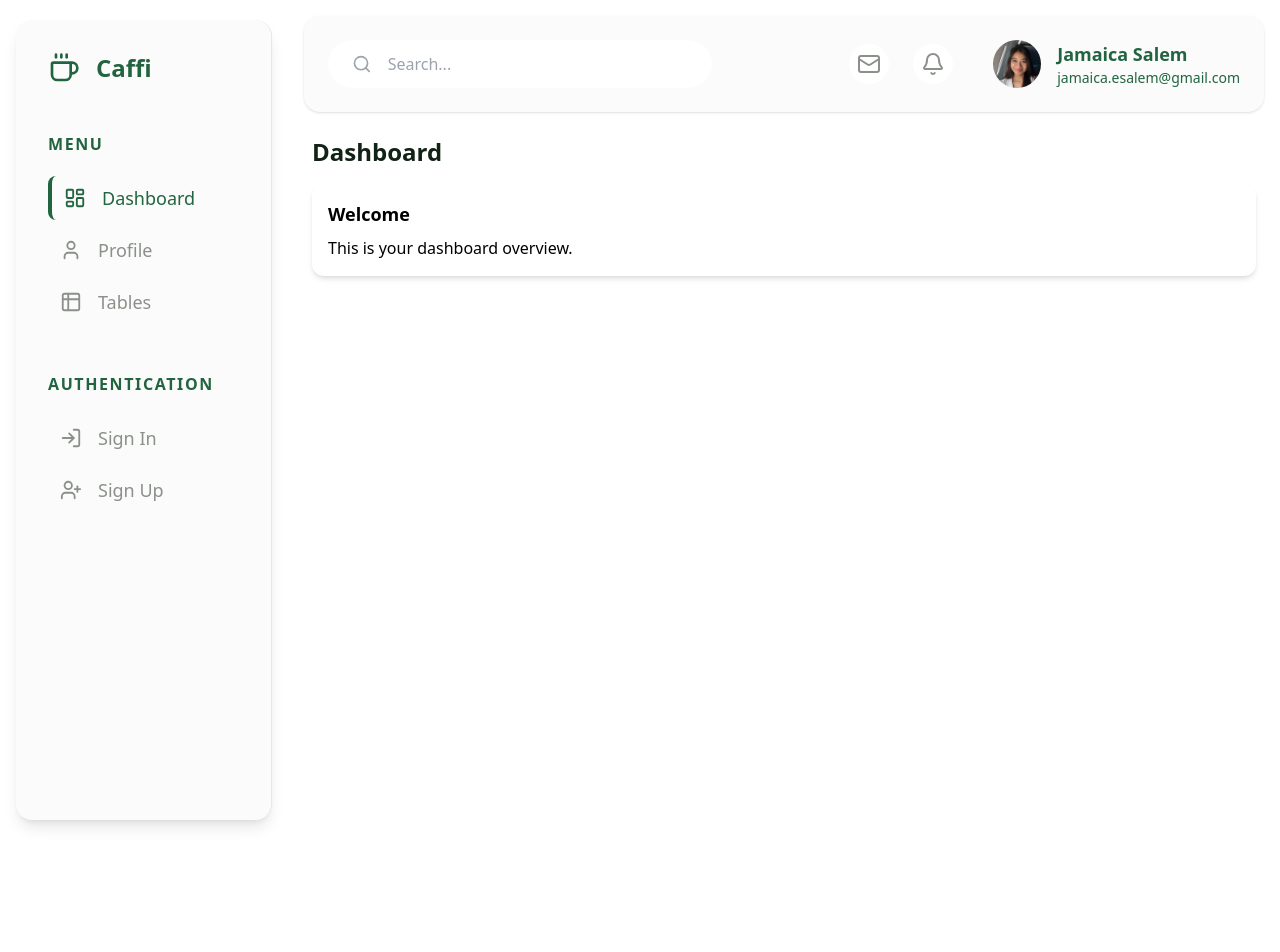
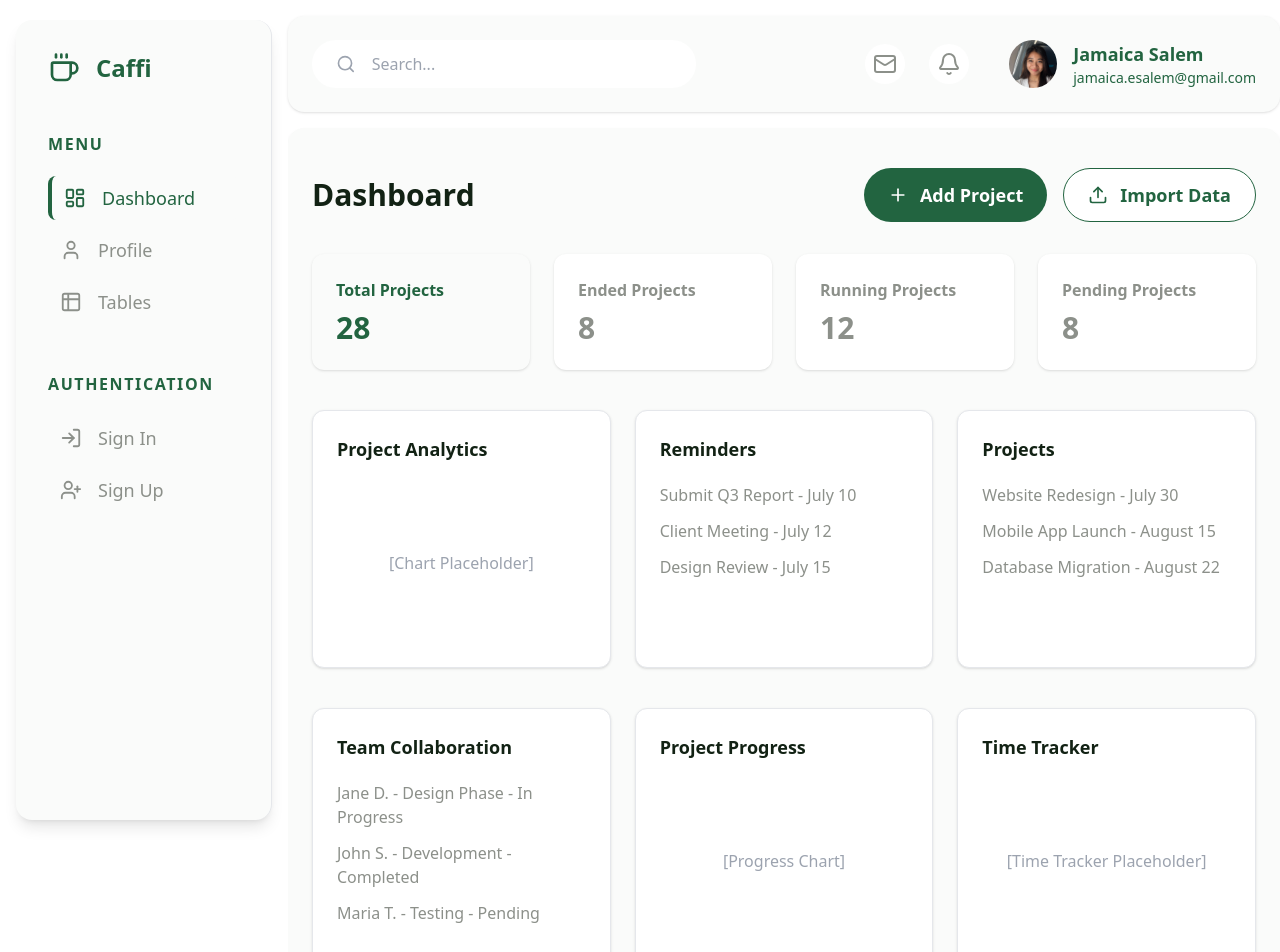
Before and after one commit to jamaica-salem/caffi, a React (Create React App) app: page /dashboard in a window 1280 px wide. Shown: the top 952 px of the page. Before the commit the page ends 860 px from the top, so only its background shows below. Built offline with nearby package versions, Linux system fonts and the light colour scheme.

Commit message:
:lipstick: Improve dashboard UI/UX design

```diff
--- a/package.json
+++ b/package.json
@@ -7,8 +7,10 @@
     "@testing-library/jest-dom": "^6.6.3",
     "@testing-library/react": "^16.3.0",
     "@testing-library/user-event": "^13.5.0",
+    "chart.js": "^4.5.0",
     "lucide-react": "^0.525.0",
     "react": "^18.2.0",
+    "react-chartjs-2": "^5.3.0",
     "react-dom": "^18.2.0",
     "react-router-dom": "^6.23.0",
     "react-scripts": "5.0.1",
@@ -40,7 +42,9 @@
   },
   "devDependencies": {
     "autoprefixer": "^10.4.21",
+    "clsx": "^2.1.1",
     "postcss": "^8.5.6",
+    "tailwind-variants": "^1.0.0",
     "tailwindcss": "^3.4.17"
   }
 }
--- a/public/index.html
+++ b/public/index.html
@@ -24,7 +24,9 @@
       work correctly both with client-side routing and a non-root public URL.
       Learn how to configure a non-root public URL by running `npm run build`.
     -->
-    <title>React App</title>
+    <link href="https://fonts.googleapis.com/css2?family=Roboto&display=swap" rel="stylesheet">
+
+    <title>Caffi</title>
   </head>
   <body>
     <noscript>You need to enable JavaScript to run this app.</noscript>
--- a/src/layouts/MainLayout.jsx
+++ b/src/layouts/MainLayout.jsx
@@ -2,24 +2,25 @@ import { Sidebar } from '../partials/Sidebar';
 import { Navbar } from '../partials/Navbar';
 
 export const MainLayout = ({ children }) => {
-    const user = {
+  const user = {
     name: 'Jamaica Salem',
     email: 'jamaica.esalem@gmail.com',
   };
+
   return (
     <div className="flex min-h-screen">
 
       {/* Sidebar */}
       <Sidebar />
 
-      {/* Right side */}
+      {/* Right Side */}
       <div className="flex flex-col flex-1 bg-white">
 
         {/* Navbar */}
         <Navbar appName="Caffi" user={user} />
 
-        {/* Page Content */}
-        <main className="flex-1 p-6 overflow-auto">
+        {/* Page Content without padding */}
+        <main className="flex-1 overflow-auto">
           {children}
         </main>
 
--- a/src/pages/Dashboard.jsx
+++ b/src/pages/Dashboard.jsx
@@ -1,8 +1,92 @@
 import { Card } from '../reusable/Card';
+import { Plus, Upload } from 'lucide-react';
 
-export const Dashboard = () => (
-  <div>
-    <h1 className="text-2xl font-bold mb-4 text-primary">Dashboard</h1>
-    <Card title="Welcome">This is your dashboard overview.</Card>
-  </div>
-);
+export const Dashboard = () => {
+  return (
+    <div className="mt-4">
+      <Card>
+
+        {/* Header and Action Buttons */}
+        <div className="flex justify-between items-center mb-8">
+          <h1 className="text-3xl font-bold text-primary">Dashboard</h1>
+
+          <div className="flex gap-4">
+            <button className="flex items-center gap-3 bg-accent text-white px-6 py-3 rounded-full text-lg font-semibold hover:bg-accent/90 transition">
+              <Plus size={20} />
+              Add Project
+            </button>
+            <button className="flex items-center gap-3 bg-white text-accent border border-accent px-6 py-3 rounded-full text-lg font-semibold hover:bg-accent hover:text-white transition">
+              <Upload size={20} />
+              Import Data
+            </button>
+          </div>
+        </div>
+
+        {/* First Row: KPIs */}
+        <div className="grid grid-cols-1 md:grid-cols-4 gap-6 mb-10">
+          <div className="bg-primary-light rounded-xl p-6 shadow text-accent">
+            <h3 className="font-semibold text-base mb-2">Total Projects</h3>
+            <p className="text-3xl font-bold">28</p>
+          </div>
+          <div className="bg-white rounded-xl p-6 shadow text-primary-darkest">
+            <h3 className="font-semibold text-base mb-2">Ended Projects</h3>
+            <p className="text-3xl font-bold">8</p>
+          </div>
+          <div className="bg-white rounded-xl p-6 shadow text-primary-darkest">
+            <h3 className="font-semibold text-base mb-2">Running Projects</h3>
+            <p className="text-3xl font-bold">12</p>
+          </div>
+          <div className="bg-white rounded-xl p-6 shadow text-primary-darkest">
+            <h3 className="font-semibold text-base mb-2">Pending Projects</h3>
+            <p className="text-3xl font-bold">8</p>
+          </div>
+        </div>
+
+        {/* Second Row */}
+        <div className="grid grid-cols-1 lg:grid-cols-3 gap-6 mb-10">
+          <div className="bg-white rounded-xl p-6 shadow border">
+            <h3 className="text-primary font-semibold text-lg mb-5">Project Analytics</h3>
+            <div className="h-40 flex items-center justify-center text-gray-400 text-base">[Chart Placeholder]</div>
+          </div>
+          <div className="bg-white rounded-xl p-6 shadow border">
+            <h3 className="text-primary font-semibold text-lg mb-5">Reminders</h3>
+            <ul className="text-primary-darkest text-base space-y-3">
+              <li>Submit Q3 Report - July 10</li>
+              <li>Client Meeting - July 12</li>
+              <li>Design Review - July 15</li>
+            </ul>
+          </div>
+          <div className="bg-white rounded-xl p-6 shadow border">
+            <h3 className="text-primary font-semibold text-lg mb-5">Projects</h3>
+            <ul className="text-primary-darkest text-base space-y-3">
+              <li>Website Redesign - July 30</li>
+              <li>Mobile App Launch - August 15</li>
+              <li>Database Migration - August 22</li>
+            </ul>
+          </div>
+        </div>
+
+        {/* Third Row */}
+        <div className="grid grid-cols-1 lg:grid-cols-3 gap-6">
+          <div className="bg-white rounded-xl p-6 shadow border">
+            <h3 className="text-primary font-semibold text-lg mb-5">Team Collaboration</h3>
+            <ul className="text-primary-darkest text-base space-y-3">
+              <li>Jane D. - Design Phase - In Progress</li>
+              <li>John S. - Development - Completed</li>
+              <li>Maria T. - Testing - Pending</li>
+            </ul>
+          </div>
+          <div className="bg-white rounded-xl p-6 shadow border">
+            <h3 className="text-primary font-semibold text-lg mb-5">Project Progress</h3>
+            <div className="h-40 flex items-center justify-center text-gray-400 text-base">[Progress Chart]</div>
+          </div>
+          <div className="bg-white rounded-xl p-6 shadow border">
+            <h3 className="text-primary font-semibold text-lg mb-5">Time Tracker</h3>
+            <div className="h-40 flex items-center justify-center text-gray-400 text-base">[Time Tracker Placeholder]</div>
+          </div>
+        </div>
+
+      </Card>
+    </div>
+  );
+};
--- a/src/partials/Navbar.jsx
+++ b/src/partials/Navbar.jsx
@@ -2,7 +2,7 @@ import { Mail, Bell, Search } from 'lucide-react';
 import profilePic from '../assets/profile.jpg';  // Local image
 
 export const Navbar = ({ appName, user }) => (
-  <nav className="bg-primary-light px-6 py-6 rounded-2xl shadow mx-4 mt-4 flex items-center justify-between">
+  <nav className="bg-primary-light rounded-2xl shadow mt-4 px-6 py-6 flex items-center justify-between">
 
     {/* Search */}
     <div className="flex items-center gap-4 bg-white rounded-full px-6 py-3 w-80 lg:w-96">
--- a/src/reusable/Card.jsx
+++ b/src/reusable/Card.jsx
@@ -1,6 +1,6 @@
 export const Card = ({ title, children }) => (
-  <div className="bg-white shadow-md rounded-xl p-4 mb-4">
-    <h2 className="text-lg font-semibold mb-2 text-brown">{title}</h2>
+  <div className="bg-primary-light shadow-md rounded-2xl mt-3 px-6 py-6 max-w-full">
+    <h2 className="text-xl font-bold mb-4 text-primary-darkest">{title}</h2>
     <div>{children}</div>
   </div>
 );
```
Also changed, not shown: 1 other file (tests, documents, lock files or other folders).
